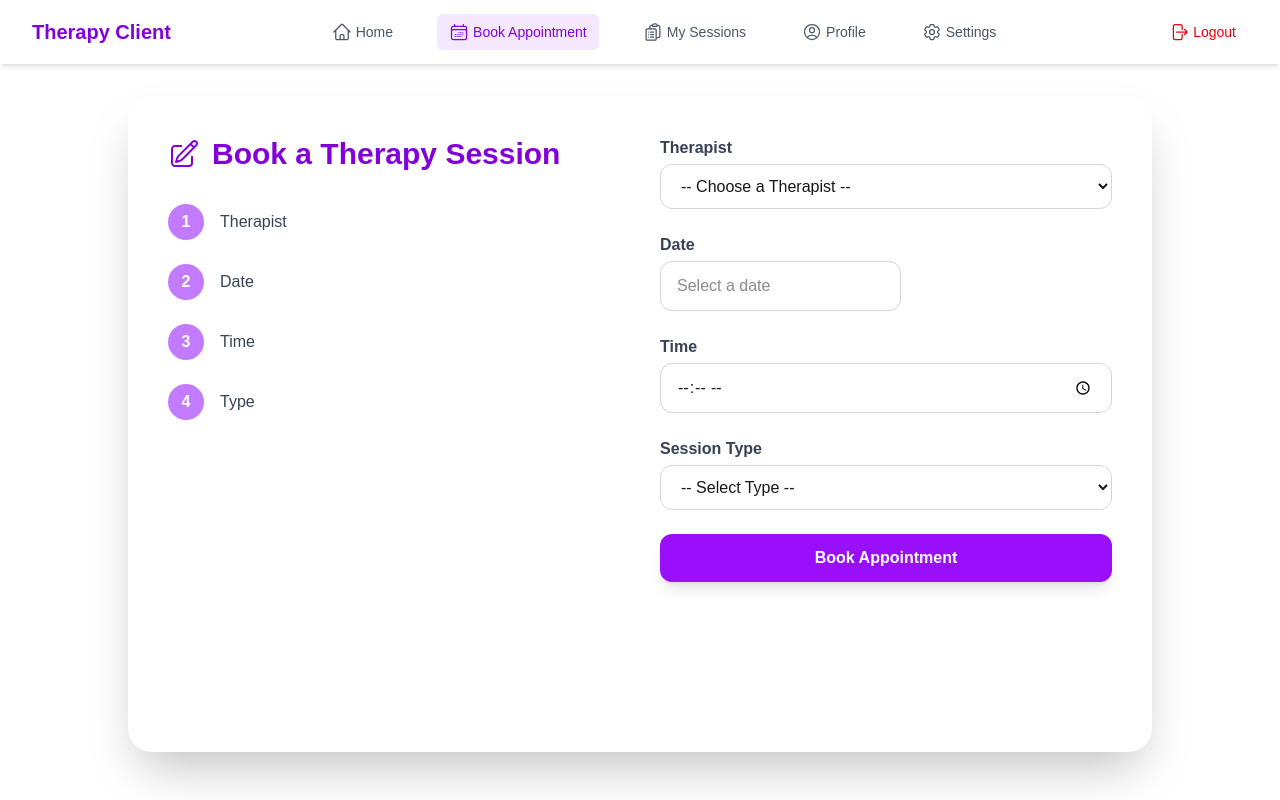
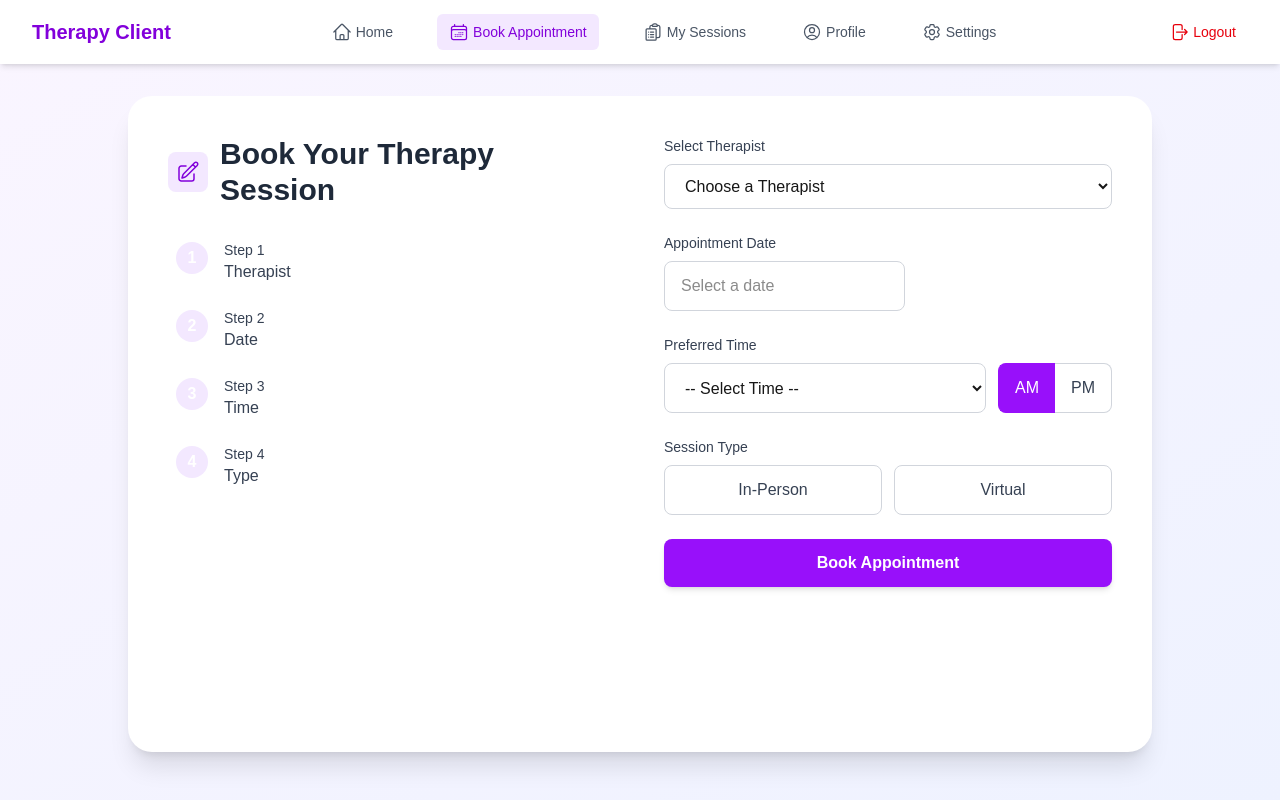
Before and after one commit to NathanKhonyongwa/AppointmentBooking, a Next.js app in the folder appointment/: page /Customer/MyBookings in a window 1280 px wide. Built offline with nearby package versions, Linux system fonts and the light colour scheme.

Commit message:
Booking session

```diff
--- a/appointment/src/app/Customer/MyBookings/page.js
+++ b/appointment/src/app/Customer/MyBookings/page.js
@@ -6,16 +6,20 @@ import { PencilSquareIcon, CheckCircleIcon } from '@heroicons/react/24/outline';
 import DatePicker from 'react-datepicker';
 import 'react-datepicker/dist/react-datepicker.css';
 import { motion } from 'framer-motion';
+import { db } from '../../lib/firebase'; // your firebase.js config file
+import { collection, addDoc, serverTimestamp } from 'firebase/firestore';
 
 export default function CustomerDashboard() {
   const [form, setForm] = useState({
     therapist: '',
     date: null,
     time: '',
+    period: 'AM',
     type: '',
   });
   const [submitted, setSubmitted] = useState(false);
   const [errors, setErrors] = useState({});
+  const [loading, setLoading] = useState(false);
 
   const validate = () => {
     const errs = {};
@@ -36,7 +40,7 @@ export default function CustomerDashboard() {
     setErrors((prev) => ({ ...prev, date: '' }));
   };
 
-  const handleSubmit = (e) => {
+  const handleSubmit = async (e) => {
     e.preventDefault();
     const validationErrors = validate();
     if (Object.keys(validationErrors).length > 0) {
@@ -45,17 +49,52 @@ export default function CustomerDashboard() {
       return;
     }
 
+    setLoading(true);
+    try {
       const formattedDate = form.date.toISOString().split('T')[0];
-    console.log({ ...form, date: formattedDate });
+      const formattedTime = `${form.time} ${form.period}`;
+
+      await addDoc(collection(db, 'bookings'), {
+        therapist: form.therapist,
+        date: formattedDate,
+        time: formattedTime,
+        type: form.type,
+        status: 'pending',
+        createdAt: serverTimestamp(),
+        userEmail: 'nkhonyongwa@gmail.com', // replace with real logged-in user email
+        userId: 'C6Z3ZKyFLdXTrFKsmciuFV6wvvJ3', // replace with real logged-in user UID
+        userName: 'Guest', // replace with actual name if available
+      });
+
       setSubmitted(true);
+      setForm({
+        therapist: '',
+        date: null,
+        time: '',
+        period: 'AM',
+        type: '',
+      });
+    } catch (error) {
+      console.error('Error saving booking: ', error);
+    } finally {
+      setLoading(false);
+    }
   };
+
+  // Generate time options
+  const timeOptions = [];
+  for (let hour = 1; hour <= 12; hour++) {
+    for (let minute = 0; minute < 60; minute += 30) {
+      timeOptions.push(`${hour}:${minute.toString().padStart(2, '0')}`);
+    }
+  }
 
   return (
     <>
       <Navbar />
-      <div className="min-h-screen bg-gradient-to-br from-white-50 white-100 pt-24 pb-12 px-4 sm:px-6 lg:px-8 flex justify-center">
+      <div className="min-h-screen bg-gradient-to-br from-purple-50 to-indigo-50 pt-24 pb-12 px-4 sm:px-6 lg:px-8 flex justify-center">
         <motion.div
-          className="max-w-5xl w-full bg-white rounded-3xl shadow-2xl p-10 grid grid-cols-1 md:grid-cols-2 gap-10"
+          className="max-w-5xl w-full bg-white rounded-3xl shadow-xl p-8 md:p-10 grid grid-cols-1 md:grid-cols-2 gap-8 md:gap-12"
           initial={{ opacity: 0, y: 30 }}
           animate={{ opacity: 1, y: 0 }}
           transition={{ duration: 0.6 }}
@@ -63,24 +102,37 @@ export default function CustomerDashboard() {
           {/* Left Side: Title and Stepper */}
           <div className="space-y-8">
             <div className="flex items-center gap-3">
-              <PencilSquareIcon className="w-8 h-8 text-purple-700" />
-              <h1 className="text-3xl font-extrabold text-purple-700">
-                Book a Therapy Session
+              <div className="p-2 bg-purple-100 rounded-lg">
+                <PencilSquareIcon className="w-6 h-6 text-purple-700" />
+              </div>
+              <h1 className="text-2xl md:text-3xl font-bold text-gray-800">
+                Book Your Therapy Session
               </h1>
             </div>
-            <div className="space-y-6">
-              {['Therapist', 'Date', 'Time', 'Type'].map((step, idx) => (
-                <div key={step} className="flex items-center gap-4">
-                  <div
-                    className={`w-9 h-9 flex items-center justify-center rounded-full font-bold text-white ${
-                      form[step.toLowerCase()] ? 'bg-green-500' : 'bg-purple-400'
-                    }`}
-                  >
+
+            <div className="space-y-6 pl-2">
+              {['Therapist', 'Date', 'Time', 'Type'].map((step, idx) => {
+                const key = step.toLowerCase();
+                const isCompleted = form[key];
+                return (
+                  <div key={step} className="flex items-start gap-4">
+                    <div className={`flex-shrink-0 w-8 h-8 flex items-center justify-center rounded-full font-bold text-white mt-0.5 ${
+                      isCompleted ? 'bg-green-500' : 'bg-purple-100 text-purple-700'
+                    }`}>
                       {idx + 1}
                     </div>
-                  <span className="text-gray-700 font-medium">{step}</span>
+                    <div>
+                      <span className={`block text-sm font-medium ${
+                        isCompleted ? 'text-gray-500' : 'text-gray-700'
+                      }`}>Step {idx + 1}</span>
+                      <span className={`block ${
+                        isCompleted ? 'text-gray-900 font-semibold' : 'text-gray-700'
+                      }`}>{step}</span>
+                      {isCompleted && <span className="block text-xs text-green-600 mt-1">Completed</span>}
                     </div>
-              ))}
+                  </div>
+                );
+              })}
             </div>
           </div>
 
@@ -88,30 +140,28 @@ export default function CustomerDashboard() {
           <form onSubmit={handleSubmit} className="space-y-6">
             {/* Therapist */}
             <div>
-              <label htmlFor="therapist" className="block text-gray-700 font-semibold mb-1">
-                Therapist
+              <label htmlFor="therapist" className="block text-sm font-medium text-gray-700 mb-2">
+                Select Therapist
               </label>
               <select
                 id="therapist"
                 name="therapist"
                 value={form.therapist}
                 onChange={handleChange}
-                className={`w-full border rounded-xl px-4 py-3 text-base transition focus:ring-4 focus:ring-purple-300 focus:outline-none ${
-                  errors.therapist ? 'border-red-500' : 'border-gray-300'
+                className={`w-full border rounded-lg px-4 py-3 text-base transition-all focus:ring-2 focus:ring-purple-500 focus:border-purple-500 focus:outline-none ${
+                  errors.therapist ? 'border-red-500' : 'border-gray-300 hover:border-gray-400'
                 }`}
               >
-                <option value="">-- Choose a Therapist --</option>
-                <option value="Therapist A">Therapist A</option>
-                <option value="Therapist B">Therapist B</option>
-                <option value="Therapist C">Therapist C</option>
+                <option value="">Choose a Therapist</option>
+                <option value="Therapist Alinane Shamu">Therapist Alinane Shamu</option>
               </select>
               {errors.therapist && <p className="text-red-500 mt-1 text-sm">{errors.therapist}</p>}
             </div>
 
             {/* Date */}
             <div>
-              <label htmlFor="date" className="block text-gray-700 font-semibold mb-1">
-                Date
+              <label htmlFor="date" className="block text-sm font-medium text-gray-700 mb-2">
+                Appointment Date
               </label>
               <DatePicker
                 selected={form.date}
@@ -119,67 +169,96 @@ export default function CustomerDashboard() {
                 minDate={new Date()}
                 placeholderText="Select a date"
                 dateFormat="MMMM d, yyyy"
-                className={`w-full border rounded-xl px-4 py-3 text-base transition focus:ring-4 focus:ring-purple-300 focus:outline-none ${
-                  errors.date ? 'border-red-500' : 'border-gray-300'
+                className={`w-full border rounded-lg px-4 py-3 text-base transition-all focus:ring-2 focus:ring-purple-500 focus:border-purple-500 focus:outline-none ${
+                  errors.date ? 'border-red-500' : 'border-gray-300 hover:border-gray-400'
                 }`}
               />
               {errors.date && <p className="text-red-500 mt-1 text-sm">{errors.date}</p>}
             </div>
 
-            {/* Time */}
+            {/* Time with AM/PM */}
             <div>
-              <label htmlFor="time" className="block text-gray-700 font-semibold mb-1">
-                Time
+              <label htmlFor="time" className="block text-sm font-medium text-gray-700 mb-2">
+                Preferred Time
               </label>
-              <input
-                type="time"
-                id="time"
+              <div className="flex gap-3">
+                <select
                   name="time"
                   value={form.time}
                   onChange={handleChange}
-                className={`w-full border rounded-xl px-4 py-3 text-base transition focus:ring-4 focus:ring-purple-300 focus:outline-none ${
-                  errors.time ? 'border-red-500' : 'border-gray-300'
+                  className={`flex-1 border rounded-lg px-4 py-3 text-base transition-all focus:ring-2 focus:ring-purple-500 focus:border-purple-500 focus:outline-none ${
+                    errors.time ? 'border-red-500' : 'border-gray-300 hover:border-gray-400'
                   }`}
-              />
+                >
+                  <option value="">-- Select Time --</option>
+                  {timeOptions.map(time => (
+                    <option key={time} value={time}>{time}</option>
+                  ))}
+                </select>
+                <div className="flex">
+                  {['AM', 'PM'].map(period => (
+                    <button
+                      key={period}
+                      type="button"
+                      onClick={() => setForm({...form, period})}
+                      className={`px-4 py-3 border transition-all ${
+                        form.period === period
+                          ? 'bg-purple-600 text-white border-purple-600'
+                          : 'bg-white text-gray-700 border-gray-300 hover:bg-gray-50'
+                      } ${
+                        period === 'AM' ? 'rounded-l-lg border-r-0' : 'rounded-r-lg border-l-0'
+                      }`}
+                    >
+                      {period}
+                    </button>
+                  ))}
+                </div>
+              </div>
               {errors.time && <p className="text-red-500 mt-1 text-sm">{errors.time}</p>}
             </div>
 
             {/* Session Type */}
             <div>
-              <label htmlFor="type" className="block text-gray-700 font-semibold mb-1">
+              <label className="block text-sm font-medium text-gray-700 mb-2">
                 Session Type
               </label>
-              <select
-                id="type"
-                name="type"
-                value={form.type}
-                onChange={handleChange}
-                className={`w-full border rounded-xl px-4 py-3 text-base transition focus:ring-4 focus:ring-purple-300 focus:outline-none ${
-                  errors.type ? 'border-red-500' : 'border-gray-300'
+              <div className="grid grid-cols-2 gap-3">
+                {['In-Person', 'Virtual'].map((type) => (
+                  <button
+                    type="button"
+                    key={type}
+                    onClick={() => setForm({ ...form, type })}
+                    className={`py-3 px-4 rounded-lg border transition-all ${
+                      form.type === type
+                        ? 'border-purple-500 bg-purple-50 text-purple-700 ring-1 ring-purple-500'
+                        : 'border-gray-300 hover:border-gray-400 text-gray-700'
                     }`}
                   >
-                <option value="">-- Select Type --</option>
-                <option value="In-Person">In-Person</option>
-                <option value="Virtual">Virtual</option>
-              </select>
+                    {type}
+                  </button>
+                ))}
+              </div>
               {errors.type && <p className="text-red-500 mt-1 text-sm">{errors.type}</p>}
             </div>
 
             <button
               type="submit"
-              className="w-full bg-purple-600 hover:bg-purple-700 text-white font-bold py-3 rounded-xl shadow-lg transition"
+              disabled={loading}
+              className="w-full bg-purple-600 hover:bg-purple-700 text-white font-semibold py-3 px-4 rounded-lg shadow-md transition-all disabled:opacity-50"
             >
-              Book Appointment
+              {loading ? 'Booking...' : 'Book Appointment'}
             </button>
 
             {submitted && (
               <motion.div
                 initial={{ opacity: 0, scale: 0.95 }}
                 animate={{ opacity: 1, scale: 1 }}
-                className="flex items-center gap-3 mt-4 p-4 rounded-xl bg-green-100 text-green-700 shadow"
+                className="flex items-start gap-3 mt-4 p-4 rounded-lg bg-green-50 text-green-700 border border-green-200"
               >
-                <CheckCircleIcon className="w-6 h-6" />
-                <span className="font-semibold">Your appointment has been successfully booked!</span>
+                <CheckCircleIcon className="w-5 h-5 mt-0.5 flex-shrink-0" />
+                <div>
+                  <span className="font-semibold block">Appointment Confirmed!</span>
+                </div>
               </motion.div>
             )}
           </form>
```
Lines whose indentation alone changed are shown as unchanged.
